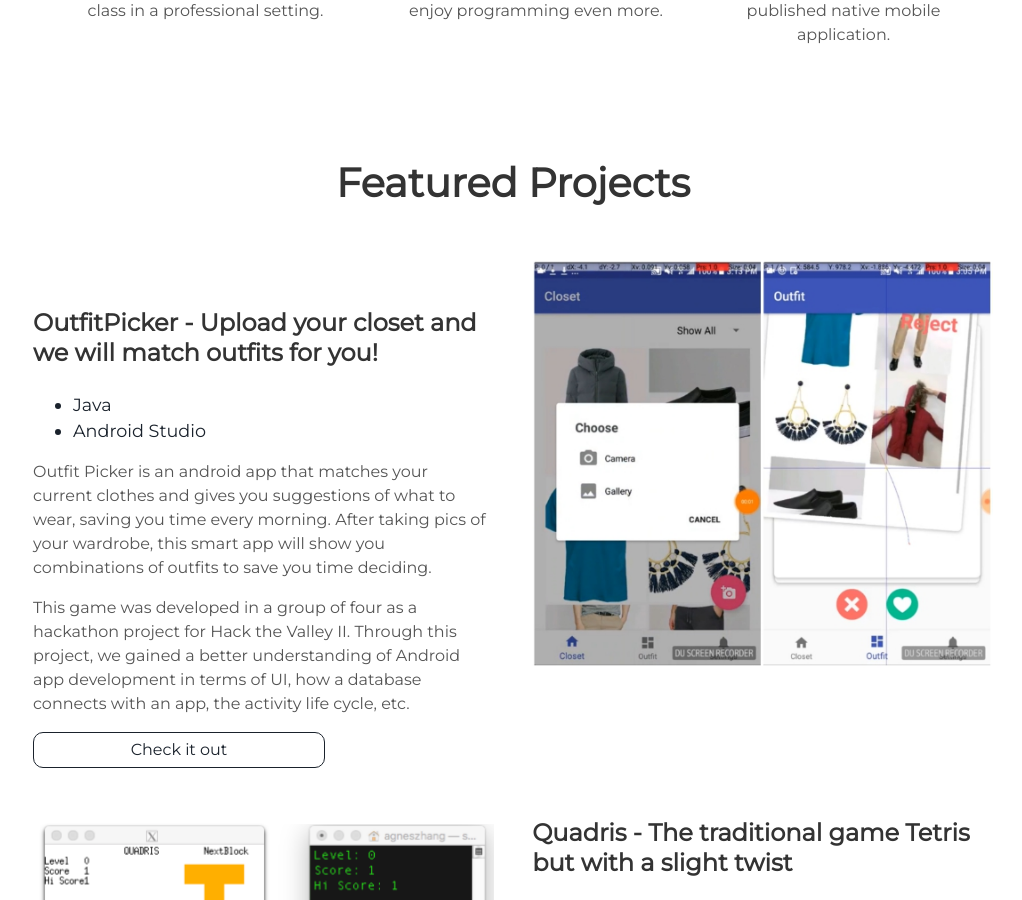
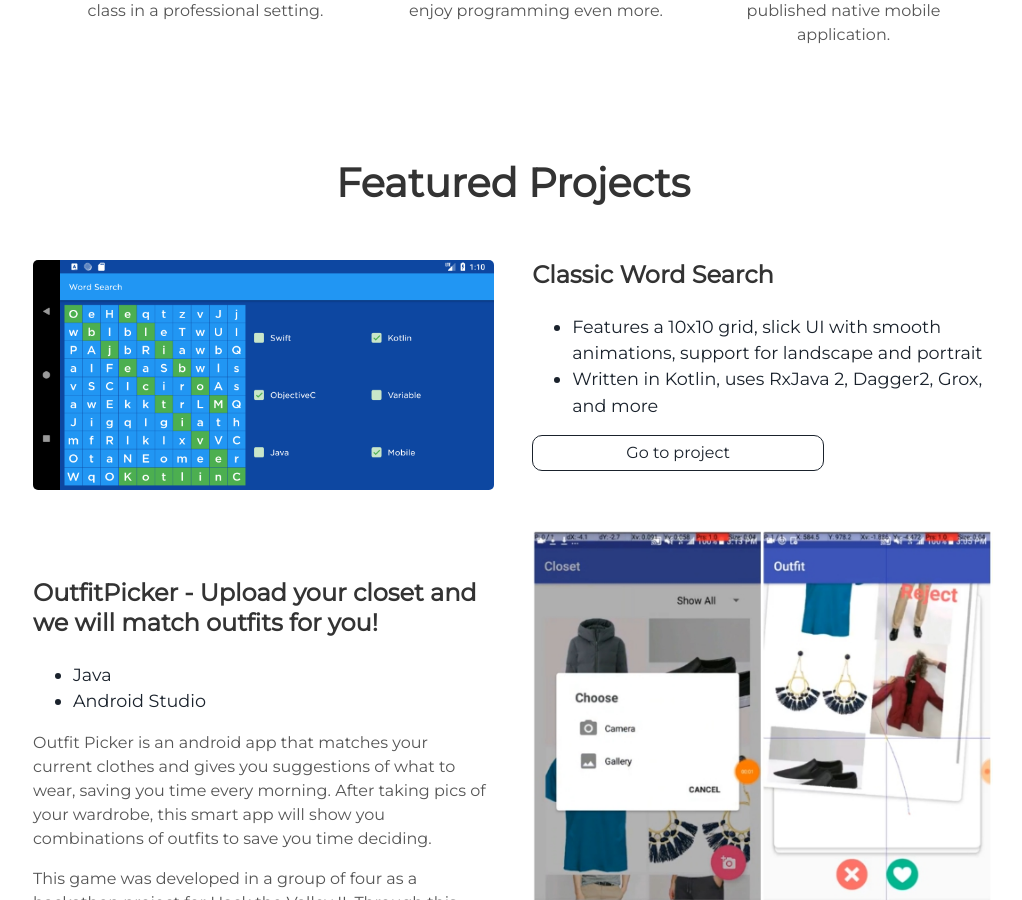
Before and after one commit to Nataland/nzhang, a Jekyll site: the page built from index.html, in a window 1280 px wide and 900 px high, scrolled down 1535 px. Shown: the whole window, without its empty margins (127-1149 px from the left). Built offline with Jekyll 4.4.1, drawn with Linux system fonts in a browser that asks for light colours.

Commit message:
Update projects

```diff
--- a/_includes/projects.html
+++ b/_includes/projects.html
@@ -2,8 +2,21 @@
   <h1> Featured Projects </h1>
 </div>
 <div class="user-projects">
+  <div class="images-left">
+    <img alt="mountains" src="{{ "/assets/img/word.png" | prepend: site.baseurl }}" />
+  </div>
+  <div class="contents-right">
+    <h3> Classic Word Search</h3>
+    <ul>
+      <li> Features a 10x10 grid, slick UI with smooth animations, support for landscape and portrait</li>
+      <li> Written in Kotlin, uses RxJava 2, Dagger2, Grox, and more</li>
+    </ul>
+    <a class="project-link" href="https://github.com/Nataland/Word-Search">Go to project</a>
+  </div>
+</div>
+<div class="user-projects">
   <div class="images-right">
-    <img alt="mountains" src="{{ "/assets/img/demo.jpg" | prepend: site.baseurl }}" />
+    <img alt="OutfitPicker" src="{{ "/assets/img/demo.jpg" | prepend: site.baseurl }}" />
   </div>
   <div class="contents">
     <h3> OutfitPicker - Upload your closet and we will match outfits for you!</h3>
@@ -13,12 +26,12 @@
     </ul>
     <p>Outfit Picker is an android app that matches your current clothes and gives you suggestions of what to wear, saving you time every morning. After taking pics of your wardrobe, this smart app will show you combinations of outfits to save you time deciding.</p>
     <p>This game was developed in a group of four as a hackathon project for Hack the Valley II. Through this project, we gained a better understanding of Android app development in terms of UI, how a database connects with an app, the activity life cycle, etc.</p>
-    <a class="project-link" href="https://github.com/Nataland/OutfitPicker">Check it out</a>
+    <a class="project-link" href="https://github.com/Nataland/OutfitPicker">Go to project</a>
   </div>
 </div>
 <div class="user-projects">
   <div class="images-left">
-    <img alt="mountains" src="{{ "/assets/img/quadris.jpg" | prepend: site.baseurl }}" />
+    <img alt="Quadris" src="{{ "/assets/img/quadris.jpg" | prepend: site.baseurl }}" />
   </div>
   <div class="contents-right">
     <h3> Quadris - The traditional game Tetris but with a slight twist </h3>
```
Also changed, not shown: Gemfile.lock (added), assets/img/word.png (added).
